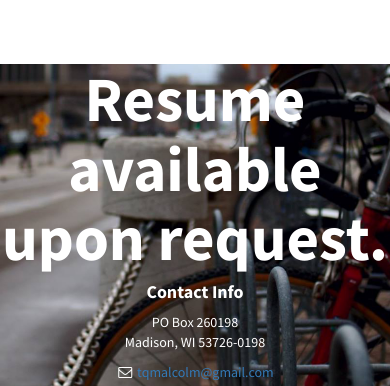
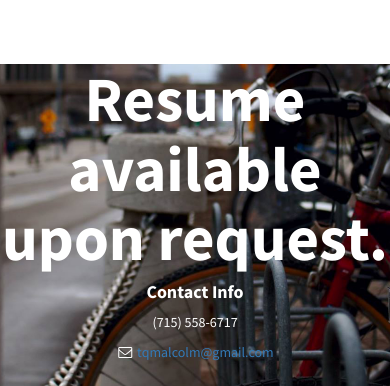
Before and after one commit to QMalcolm/QMalcolm.github.io, a plain HTML site: page index.html in a window 390 px wide. Shown: the part 3318-3704 px from the top of the page. Drawn offline with Linux system fonts and the light colour scheme.

Commit message:
Removed PO Box because I no longer have it, and added phone number

```diff
--- a/index.html
+++ b/index.html
@@ -204,8 +204,7 @@
         <div class="text-vertical-center">
             <h1>Resume available upon request.</h1>
             <h4><strong class="c_white">Contact Info</strong></h4>
-            <p class='c_white'>PO Box 260198
-                <br>Madison, WI 53726-0198</p>
+            <p class='c_white'>(715) 558-6717</p>
             <ul class="list-unstyled">
                 <li><i class="fa fa-envelope-o fa-fw"></i> <a href="mailto:tqmalcolm@gmail.com">tqmalcolm@gmail.com</a>
                 </li>
```
